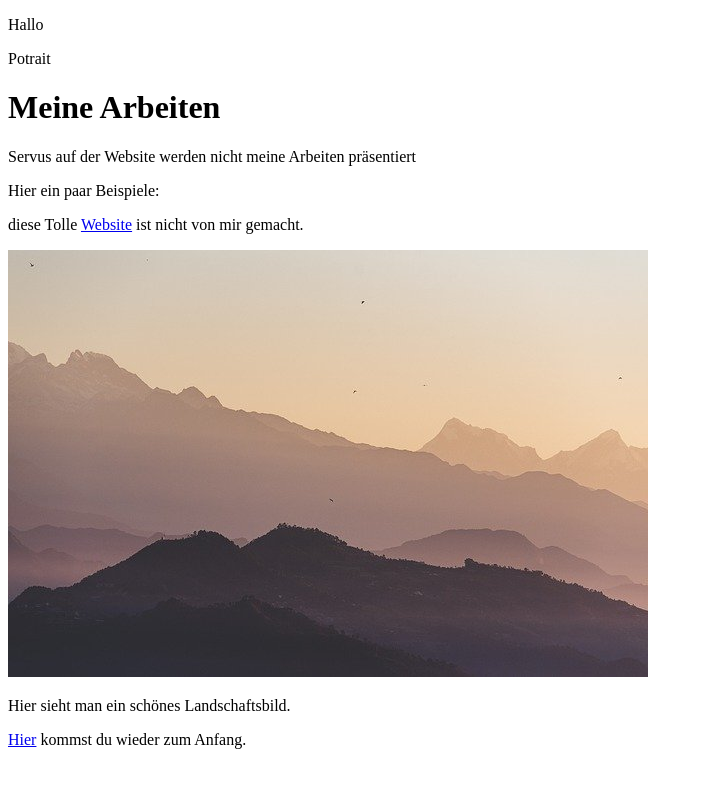
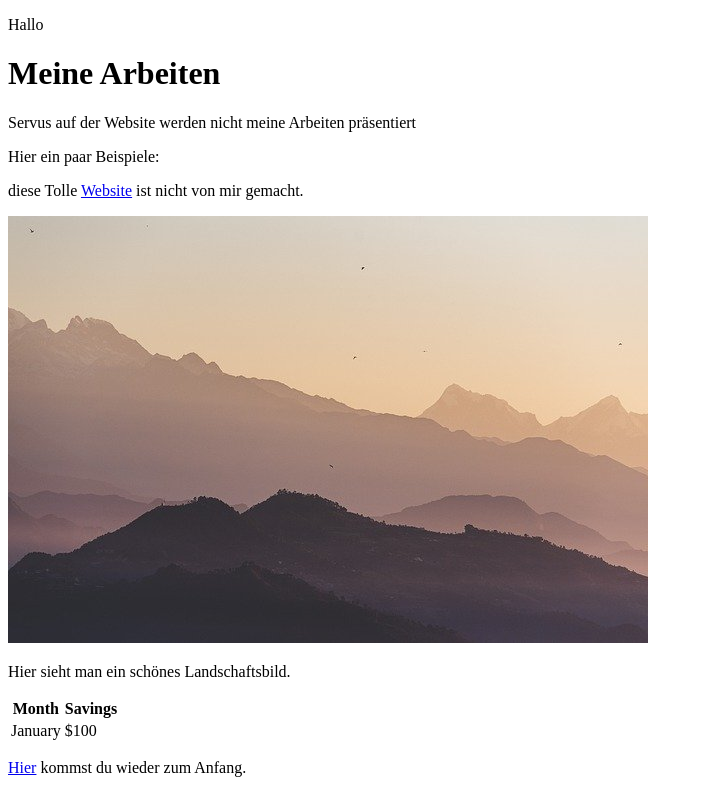
Before and after one commit to leonhrrmnn/GIS-SoSe-2021, a plain HTML site: page A.1.2/index.html in a window 1280 px wide. Shown: the whole page, without its empty margins (0-703 px from the left). Drawn offline with Linux system fonts and the light colour scheme.

Commit message:
Update index.html

```diff
--- a/A.1.2/index.html
+++ b/A.1.2/index.html
@@ -7,7 +7,7 @@
     <title>Aufgabe 1.2 </title>
 </head>
 <body>
-    <header> <nav><p>Hallo</p> <p>Potrait</p></nav></header>
+    <header> <nav><p>Hallo</p></nav></header>
     <main>
     <h1 id="MeineArbeiten">Meine Arbeiten</h1>
     <p>Servus auf der Website werden nicht meine Arbeiten präsentiert</p>
@@ -15,6 +15,16 @@
     <p>diese Tolle <a href="https://www.hochschwarzwald.de"> Website</a> ist nicht von mir gemacht.</p>
     <img src="mountains-6058896_640.jpg">
     <p>Hier sieht man ein schönes Landschaftsbild.</p>
+    <table>
+        <tr>
+          <th>Month</th>
+          <th>Savings</th>
+        </tr>
+        <tr>
+          <td>January</td>
+          <td>$100</td>
+        </tr>
+      </table>
     <p> <a href="#MeineArbeiten"> Hier</a> kommst du wieder zum Anfang.</p>
     </main>
 </body>
```
